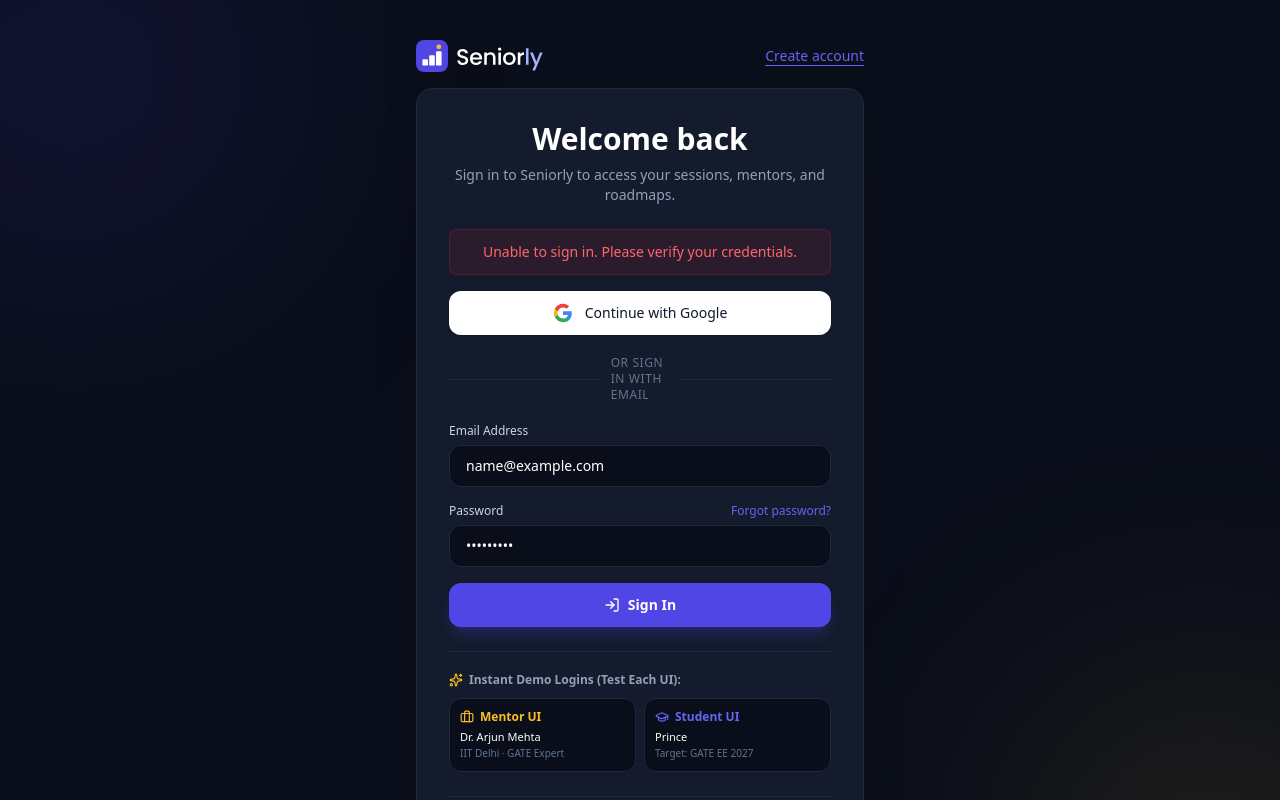
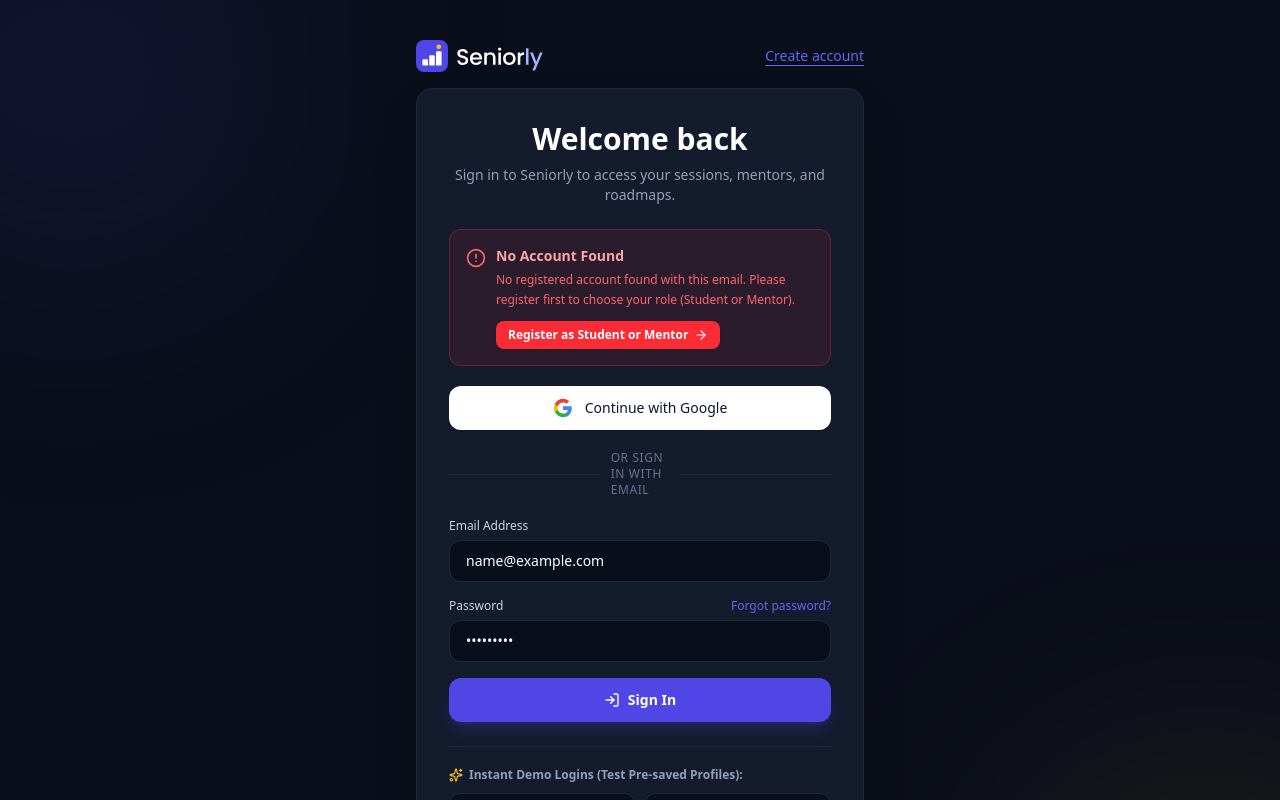
Before and after one commit to Aaryav1130/MentorVerse, a Next.js app: page /login in a window 1280 px wide. Both pictures are taken after typing "name@example.com", "Sample123" into the empty fields and a click on the button "Sign In". Shown: the top 800 px of the page. Built offline with nearby package versions, Linux system fonts and the light colour scheme.

Commit message:
feat(auth): display specific error states on login for unregistered accounts and bad credentials

```diff
--- a/src/app/login/page.tsx
+++ b/src/app/login/page.tsx
@@ -4,7 +4,7 @@
 import { useState } from "react";
 import { useRouter } from "next/navigation";
 import { useAuth } from "@/lib/auth-context";
-import { LogIn, ArrowRight, Sparkles, GraduationCap, Briefcase } from "lucide-react";
+import { LogIn, ArrowRight, Sparkles, GraduationCap, Briefcase, AlertCircle } from "lucide-react";
 
 export default function LoginPage() {
   const router = useRouter();
@@ -31,8 +31,19 @@
       } else {
         router.push("/student/dashboard");
       }
-    } catch {
-      setError("Unable to sign in. Please verify your credentials.");
+    } catch (err: unknown) {
+      const msg = err instanceof Error ? err.message : "";
+      if (msg.includes("NO_ACCOUNT_FOUND")) {
+        setError(
+          "NO_ACCOUNT_FOUND: No registered account found with this email. Please register first to choose your role (Student or Mentor)."
+        );
+      } else if (msg.includes("INVALID_PASSWORD")) {
+        setError(
+          "INVALID_PASSWORD: Incorrect password. Please check your password and try again."
+        );
+      } else {
+        setError("Unable to sign in. Please check your credentials or register a new account.");
+      }
     } finally {
       setLoading(false);
     }
@@ -41,12 +52,23 @@
   const handleGoogleLogin = async () => {
     try {
       setLoading(true);
-      // Default Google quick login routes based on entered email or defaults to student
-      const user = await login(email || "student@gmail.com");
+      setError("");
+      // If user typed an email, try that; otherwise test demo student
+      const targetEmail = email.trim() || "prince@seniorly.com";
+      const user = await login(targetEmail);
       if (user.role === "mentor") {
         router.push("/mentor/dashboard");
       } else {
         router.push("/student/dashboard");
+      }
+    } catch (err: unknown) {
+      const msg = err instanceof Error ? err.message : "";
+      if (msg.includes("NO_ACCOUNT_FOUND")) {
+        setError(
+          "NO_ACCOUNT_FOUND: No registered account found with this Google email. Please register first to choose your role (Student or Mentor)."
+        );
+      } else {
+        setError("Google authentication failed. Please register or verify your account.");
       }
     } finally {
       setLoading(false);
@@ -97,9 +119,33 @@
             </p>
           </div>
 
+          {/* Actionable Error Alert */}
           {error && (
-            <div className="mb-4 p-3 rounded-lg bg-red-500/10 border border-red-500/20 text-red-400 text-xs sm:text-sm text-center">
-              {error}
+            <div className="mb-5 p-4 rounded-xl bg-red-500/10 border border-red-500/30 text-left">
+              <div className="flex items-start gap-2.5">
+                <AlertCircle className="w-5 h-5 text-red-400 shrink-0 mt-0.5" />
+                <div className="flex-1">
+                  <h4 className="text-xs sm:text-sm font-bold text-red-300 mb-1">
+                    {error.includes("NO_ACCOUNT_FOUND")
+                      ? "No Account Found"
+                      : error.includes("INVALID_PASSWORD")
+                      ? "Incorrect Password"
+                      : "Sign In Error"}
+                  </h4>
+                  <p className="text-xs text-red-400 leading-relaxed mb-3">
+                    {error.replace(/^[A-Z_]+:\s*/, "")}
+                  </p>
+                  {error.includes("NO_ACCOUNT_FOUND") && (
+                    <Link
+                      href="/register"
+                      className="inline-flex items-center gap-1.5 px-3 py-1.5 rounded-lg bg-red-500 text-white font-semibold text-xs hover:bg-red-600 transition-colors shadow-sm"
+                    >
+                      <span>Register as Student or Mentor</span>
+                      <ArrowRight className="w-3.5 h-3.5" />
+                    </Link>
+                  )}
+                </div>
+              </div>
             </div>
           )}
 
@@ -149,7 +195,10 @@
                 required
                 placeholder="name@example.com"
                 value={email}
-                onChange={(e) => setEmail(e.target.value)}
+                onChange={(e) => {
+                  setEmail(e.target.value);
+                  if (error) setError("");
+                }}
                 className="w-full bg-[#0a0e1a] border border-[#1e293b] rounded-xl px-4 py-2.5 text-white placeholder:text-slate-500 focus:outline-none focus:border-brand-primary text-sm transition-colors"
               />
             </div>
@@ -163,7 +212,7 @@
                   href="#"
                   onClick={(e) => {
                     e.preventDefault();
-                    alert("Password reset instructions sent to your email.");
+                    alert("If you're using a demo account, password is: password123");
                   }}
                   className="text-xs text-brand-light hover:underline"
                 >
@@ -175,7 +224,10 @@
                 required
                 placeholder="••••••••"
                 value={password}
-                onChange={(e) => setPassword(e.target.value)}
+                onChange={(e) => {
+                  setPassword(e.target.value);
+                  if (error) setError("");
+                }}
                 className="w-full bg-[#0a0e1a] border border-[#1e293b] rounded-xl px-4 py-2.5 text-white placeholder:text-slate-500 focus:outline-none focus:border-brand-primary text-sm transition-colors"
               />
             </div>
@@ -200,7 +252,7 @@
           <div className="mt-6 pt-5 border-t border-[#1e293b]">
             <div className="flex items-center gap-1.5 text-xs font-semibold text-slate-400 mb-2.5">
               <Sparkles className="w-3.5 h-3.5 text-brand-accent" />
-              <span>Instant Demo Logins (Test Each UI):</span>
+              <span>Instant Demo Logins (Test Pre-saved Profiles):</span>
             </div>
 
             <div className="grid grid-cols-2 gap-2">
@@ -211,7 +263,7 @@
               >
                 <div className="flex items-center gap-1.5 text-brand-accent text-xs font-semibold mb-1">
                   <Briefcase className="w-3.5 h-3.5" />
-                  <span>Mentor UI</span>
+                  <span>Demo Mentor</span>
                 </div>
                 <div className="text-[11px] text-white font-medium group-hover:text-brand-accent transition-colors truncate">
                   Dr. Arjun Mehta
@@ -228,7 +280,7 @@
               >
                 <div className="flex items-center gap-1.5 text-brand-light text-xs font-semibold mb-1">
                   <GraduationCap className="w-3.5 h-3.5" />
-                  <span>Student UI</span>
+                  <span>Demo Student</span>
                 </div>
                 <div className="text-[11px] text-white font-medium group-hover:text-brand-light transition-colors truncate">
                   Prince
@@ -246,7 +298,7 @@
               href="/register"
               className="text-brand-light hover:text-white font-semibold inline-flex items-center gap-1 ml-1"
             >
-              <span>Get started</span>
+              <span>Get started / Register</span>
               <ArrowRight className="w-3.5 h-3.5" />
             </Link>
           </div>
```
